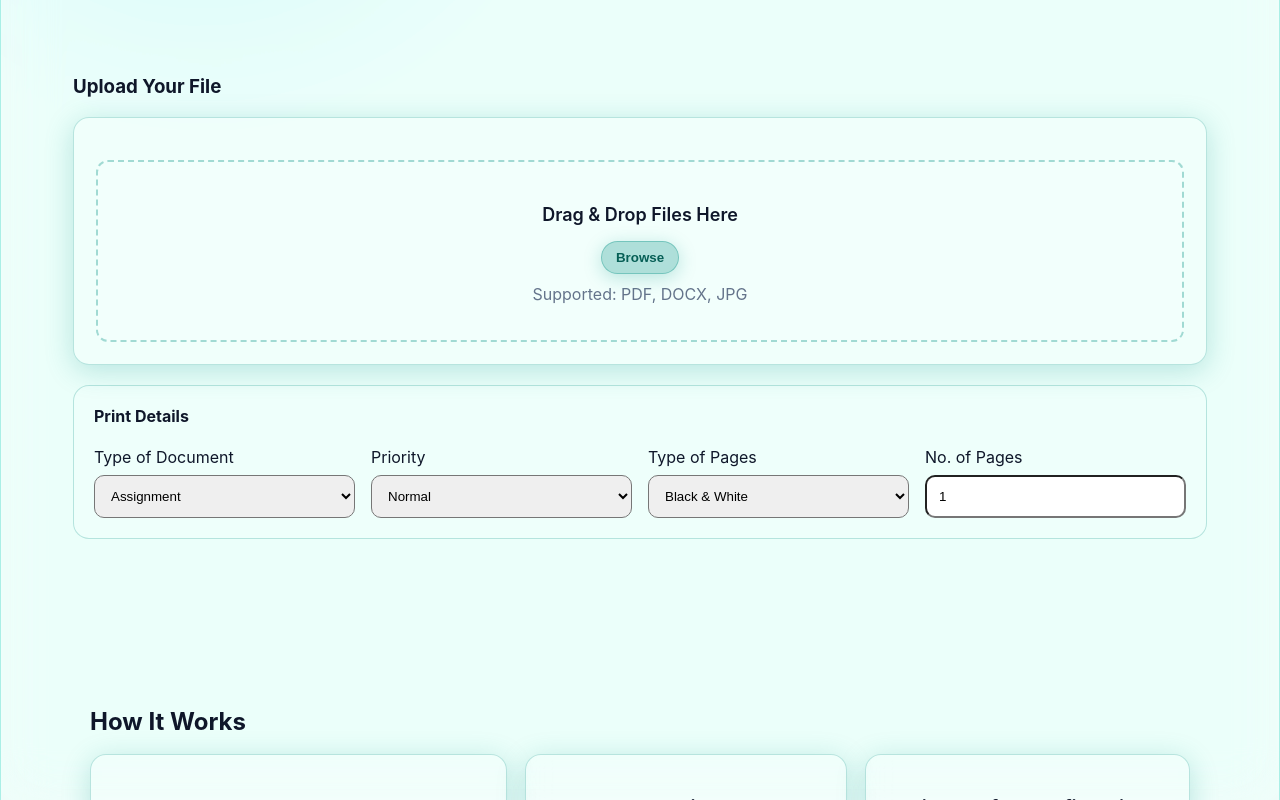
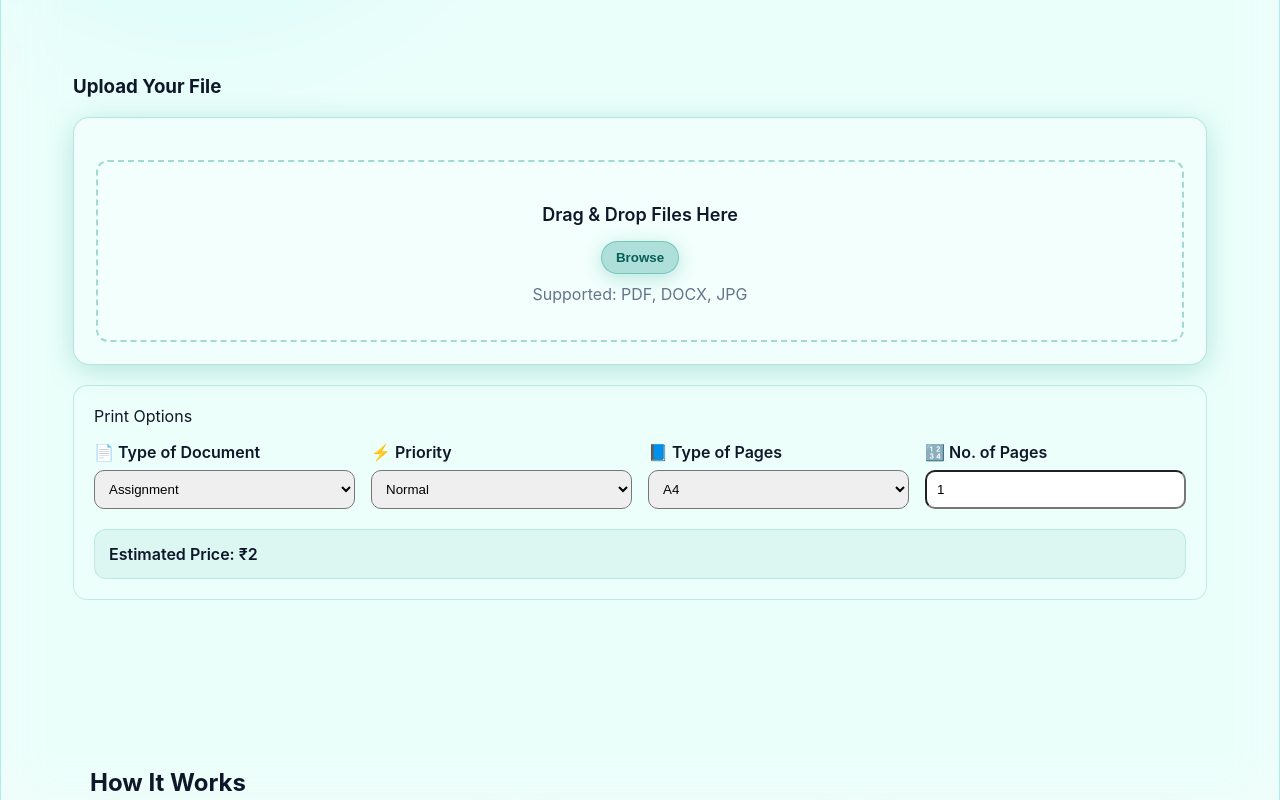
Before and after one commit to bhavanag247/CamPrint, a React (Vite) app: page / in a window 1280 px wide. Shown: the part 461-1261 px from the top of the page. Built offline with nearby package versions, Linux system fonts and the light colour scheme.

Commit message:
Update Uploadbox.jsx

```diff
--- a/src/assets/Components/Uploadbox.jsx
+++ b/src/assets/Components/Uploadbox.jsx
@@ -9,12 +9,11 @@ export default function Uploadbox({
 }) {
   const [dragActive, setDragActive] = useState(false);
 
-  const [printDetails, setPrintDetails] = useState({
-    documentType: "Assignment",
-    priority: "Normal",
-    pageType: "Black & White",
-    numberOfPages: 1
-  });
+  // Print configuration states
+  const [documentType, setDocumentType] = useState("Assignment");
+  const [priority, setPriority] = useState("Normal");
+  const [pageType, setPageType] = useState("A4");
+  const [pageCount, setPageCount] = useState(1);
 
   function handleDrag(e) {
     e.preventDefault();
@@ -44,13 +43,6 @@ export default function Uploadbox({
 
   function browse() {
     inputRef?.current?.click();
-  }
-
-  function handleChange(e) {
-    setPrintDetails({
-      ...printDetails,
-      [e.target.name]: e.target.value
-    });
   }
 
   return (
@@ -104,96 +96,100 @@ export default function Uploadbox({
         style={{
           marginTop: 20,
           padding: 20,
-          borderRadius: 16,
-          background: "rgba(255,255,255,0.15)",
-          border: "1px solid rgba(13,148,136,0.25)"
+          borderRadius: 14,
+          background: "rgba(255,255,255,0.12)",
+          border: "1px solid rgba(13,148,136,0.20)"
         }}
       >
-        <h4 style={{ marginTop: 0 }}>Print Details</h4>
+        <div className="kicker" style={{ marginBottom: 16 }}>
+          Print Options
+        </div>
 
         <div
           style={{
             display: "grid",
-            gridTemplateColumns: "repeat(auto-fit,minmax(220px,1fr))",
+            gridTemplateColumns: "repeat(auto-fit, minmax(220px, 1fr))",
             gap: 16
           }}
         >
           <div>
-            <label style={{ display: "block", marginBottom: 8 }}>
-              Type of Document
+            <label style={{ display: "block", marginBottom: 8, fontWeight: 600 }}>
+              📄 Type of Document
             </label>
-
             <select
-              name="documentType"
-              value={printDetails.documentType}
-              onChange={handleChange}
+              value={documentType}
+              onChange={(e) => setDocumentType(e.target.value)}
               className="input"
-              style={{ width: "100%", padding: 12, borderRadius: 10 }}
+              style={{ width: "100%", padding: 10, borderRadius: 10 }}
             >
               <option>Assignment</option>
+              <option>Notes</option>
               <option>Resume</option>
               <option>Project Report</option>
-              <option>Notes</option>
               <option>Presentation</option>
+              <option>Book</option>
             </select>
           </div>
 
           <div>
-            <label style={{ display: "block", marginBottom: 8 }}>
-              Priority
+            <label style={{ display: "block", marginBottom: 8, fontWeight: 600 }}>
+              ⚡ Priority
             </label>
-
             <select
-              name="priority"
-              value={printDetails.priority}
-              onChange={handleChange}
+              value={priority}
+              onChange={(e) => setPriority(e.target.value)}
               className="input"
-              style={{ width: "100%", padding: 12, borderRadius: 10 }}
+              style={{ width: "100%", padding: 10, borderRadius: 10 }}
             >
               <option>Normal</option>
               <option>Urgent</option>
-              <option>Express</option>
+              <option>Same Day Delivery</option>
             </select>
           </div>
 
           <div>
-            <label style={{ display: "block", marginBottom: 8 }}>
-              Type of Pages
+            <label style={{ display: "block", marginBottom: 8, fontWeight: 600 }}>
+              📘 Type of Pages
             </label>
-
             <select
-              name="pageType"
-              value={printDetails.pageType}
-              onChange={handleChange}
+              value={pageType}
+              onChange={(e) => setPageType(e.target.value)}
               className="input"
-              style={{ width: "100%", padding: 12, borderRadius: 10 }}
+              style={{ width: "100%", padding: 10, borderRadius: 10 }}
             >
-              <option>Black & White</option>
-              <option>Colour</option>
-              <option>Single Side</option>
-              <option>Double Side</option>
+              <option>A4</option>
+              <option>A3</option>
+              <option>Letter Size</option>
+              <option>Legal Size</option>
             </select>
           </div>
 
           <div>
-            <label style={{ display: "block", marginBottom: 8 }}>
-              No. of Pages
+            <label style={{ display: "block", marginBottom: 8, fontWeight: 600 }}>
+              🔢 No. of Pages
             </label>
-
             <input
               type="number"
               min="1"
-              name="numberOfPages"
-              value={printDetails.numberOfPages}
-              onChange={handleChange}
-              placeholder="Enter number of pages"
-              style={{
-                width: "100%",
-                padding: 12,
-                borderRadius: 10
-              }}
+              value={pageCount}
+              onChange={(e) => setPageCount(e.target.value)}
+              className="input"
+              style={{ width: "100%", padding: 10, borderRadius: 10 }}
             />
           </div>
+        </div>
+
+        <div
+          style={{
+            marginTop: 20,
+            padding: 14,
+            borderRadius: 12,
+            background: "rgba(13,148,136,0.08)",
+            border: "1px solid rgba(13,148,136,0.15)",
+            fontWeight: 600
+          }}
+        >
+          Estimated Price: ₹{pageCount * 2}
         </div>
       </div>
 
@@ -225,7 +221,7 @@ export default function Uploadbox({
                   maxWidth: 500
                 }}
               >
-                {f.name}
+                📎 {f.name}
               </div>
 
               <div style={{ display: "flex", gap: 8, alignItems: "center" }}>
```
